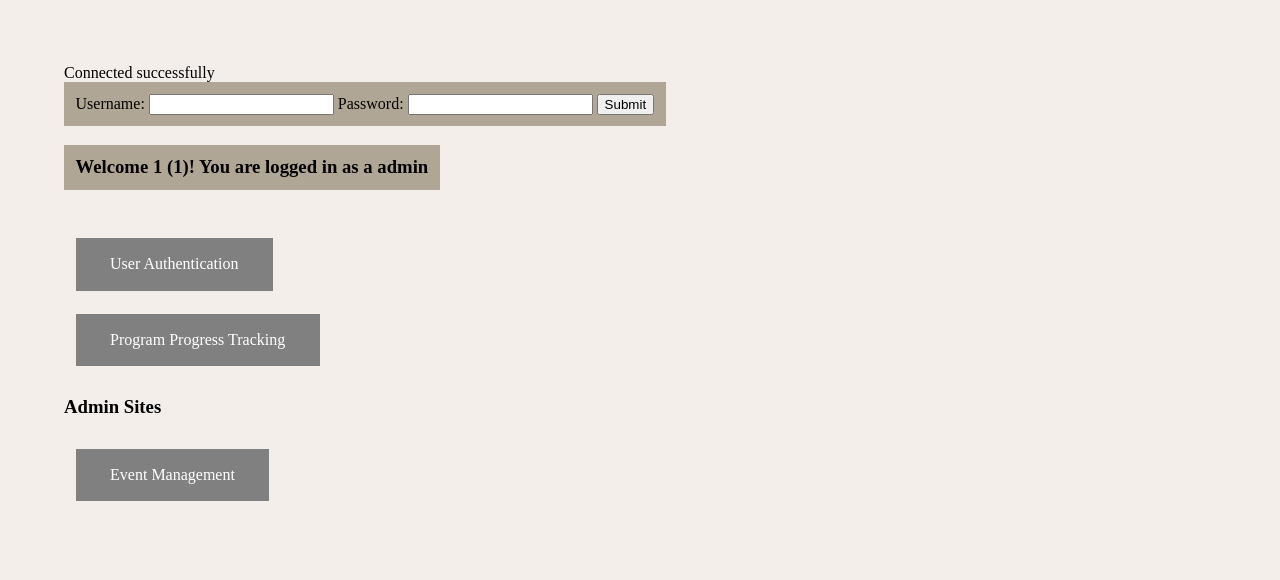
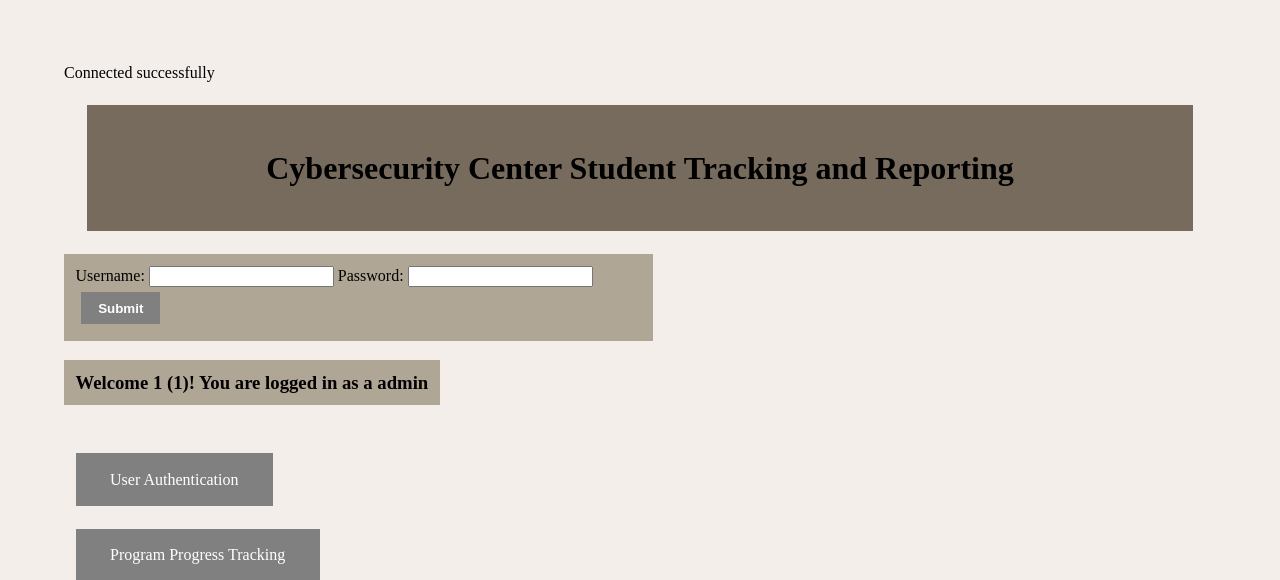
Before and after one commit to shweta-kumaran/TAMUCybersecurityDatabase, a PHP site: page / in a window 1280 px wide. Shown: the top 580 px of the page. Run offline with PHP 8.4, Linux system fonts and the light colour scheme; a user stored in the database is signed in.

Commit message:
added header to index and more button styling in css

```diff
--- a/tamucc/includes/styles.css
+++ b/tamucc/includes/styles.css
@@ -1,7 +1,8 @@
-/* Style the header */
+/* color scheme: https://colorhunt.co/palette/f3eeeaebe3d5b0a695776b5d */
 .header {
    background-color: #776B5D;
    padding: 2%;
+   margin: 2%;
    text-align: center;
  }
 
@@ -26,6 +27,28 @@ body {
    padding:1%;
    width:fit-content;
 
+ }
+
+ input[type=submit]{
+   background-color: grey;
+   border: none;
+   color: white;
+   padding: 1.5% 3%;
+   text-decoration: none;
+   margin: 1%;
+   cursor: pointer;
+   font-weight: bold;
+ }
+
+ button {
+   background-color: grey;
+   border: none;
+   color: white;
+   padding: 1.5% 3%;
+   text-decoration: none;
+   margin: 1%;
+   cursor: pointer;
+   font-weight: bold;
  }
 
  a:link, a:visited {
--- a/tamucc/index.php
+++ b/tamucc/index.php
@@ -58,6 +58,11 @@
     <title>Document</title>
 </head>
 <body>
+
+    <div class="header">
+        <h1>Cybersecurity Center Student Tracking and Reporting</h1>
+    </div>
+
     <form action="" method="post">
         <label for="username">Username:</label>
         <input type="text" name="username" id="username" required>
```
